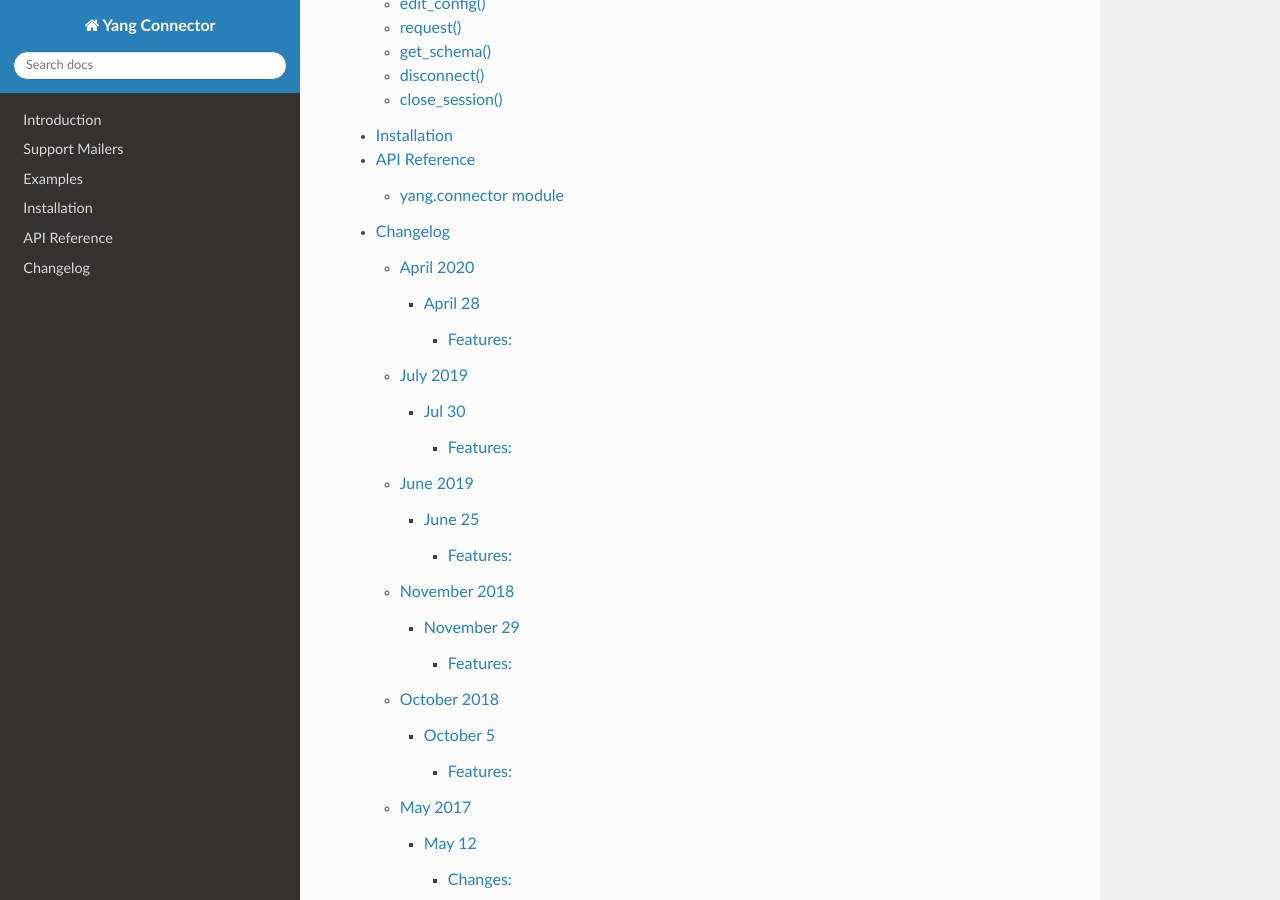
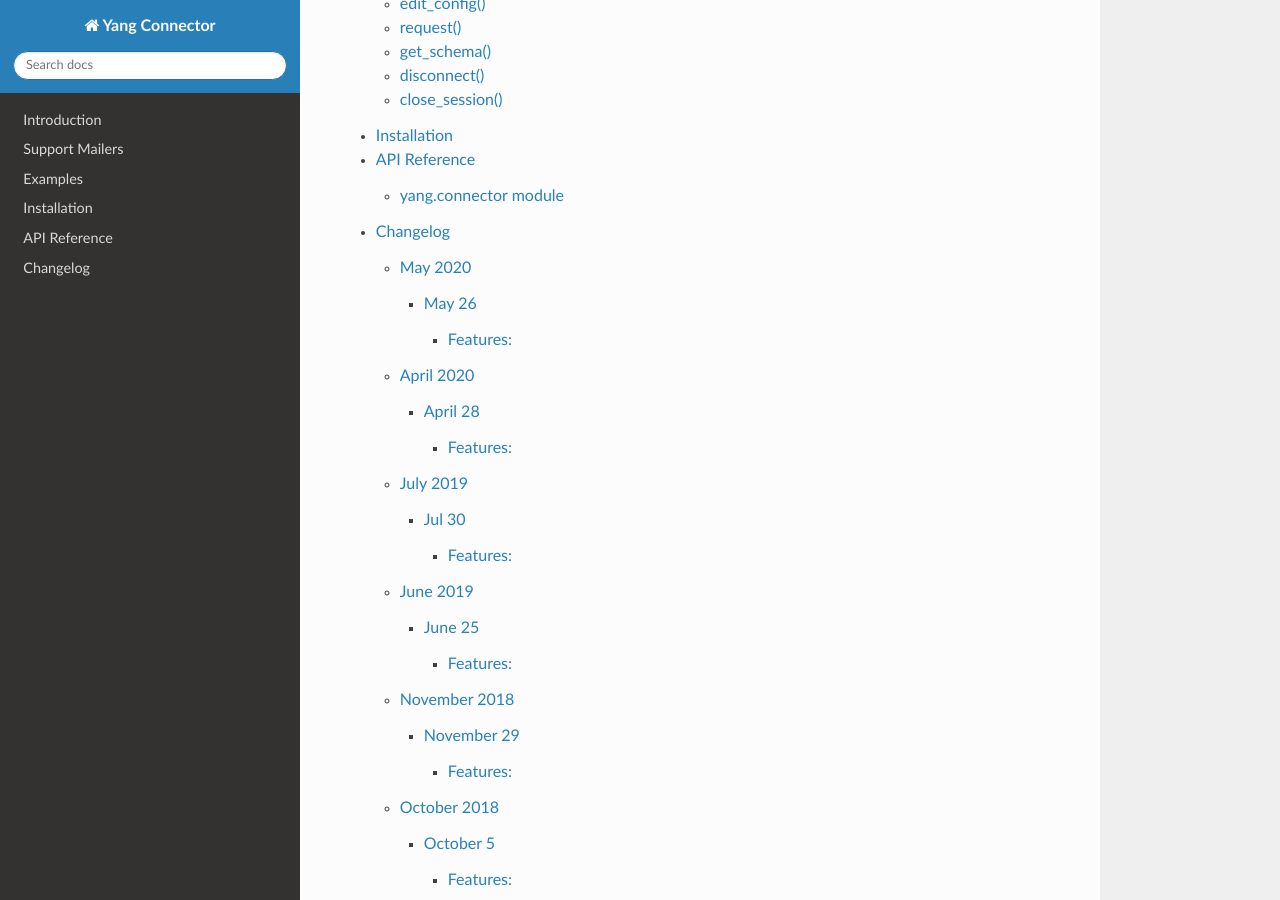
Before and after one commit to CiscoTestAutomation/yang, a Sphinx documentation site: the page built from connector/docs/index.rst, in a window 1280 px wide and 900 px high, scrolled down 564 px. Built offline with Sphinx 7.4.7 and the Read the Docs theme 2.0.0, drawn with Linux system fonts in a browser that asks for light colours.

Commit message:
Releasing v20.5

```diff
--- /dev/null
+++ b/connector/docs/changelog/2020/may.rst
@@ -0,0 +1,17 @@
+May 2020
+==========
+
+May 26
+--------
+
++-------------------------------+-------------------------------+
+| Module                        | Versions                      |
++===============================+===============================+
+| ``yang.connector ``           | 20.5                          |
++-------------------------------+-------------------------------+
+
+
+Features:
+^^^^^^^^^
+
+ * No new features
--- a/connector/docs/changelog/index.rst
+++ b/connector/docs/changelog/index.rst
@@ -4,6 +4,7 @@ Changelog
 .. toctree::
    :maxdepth: 2
 
+   2020/may
    2020/april
    2019/jul
    2019/june
```
Also changed, not shown: 1 other file.
